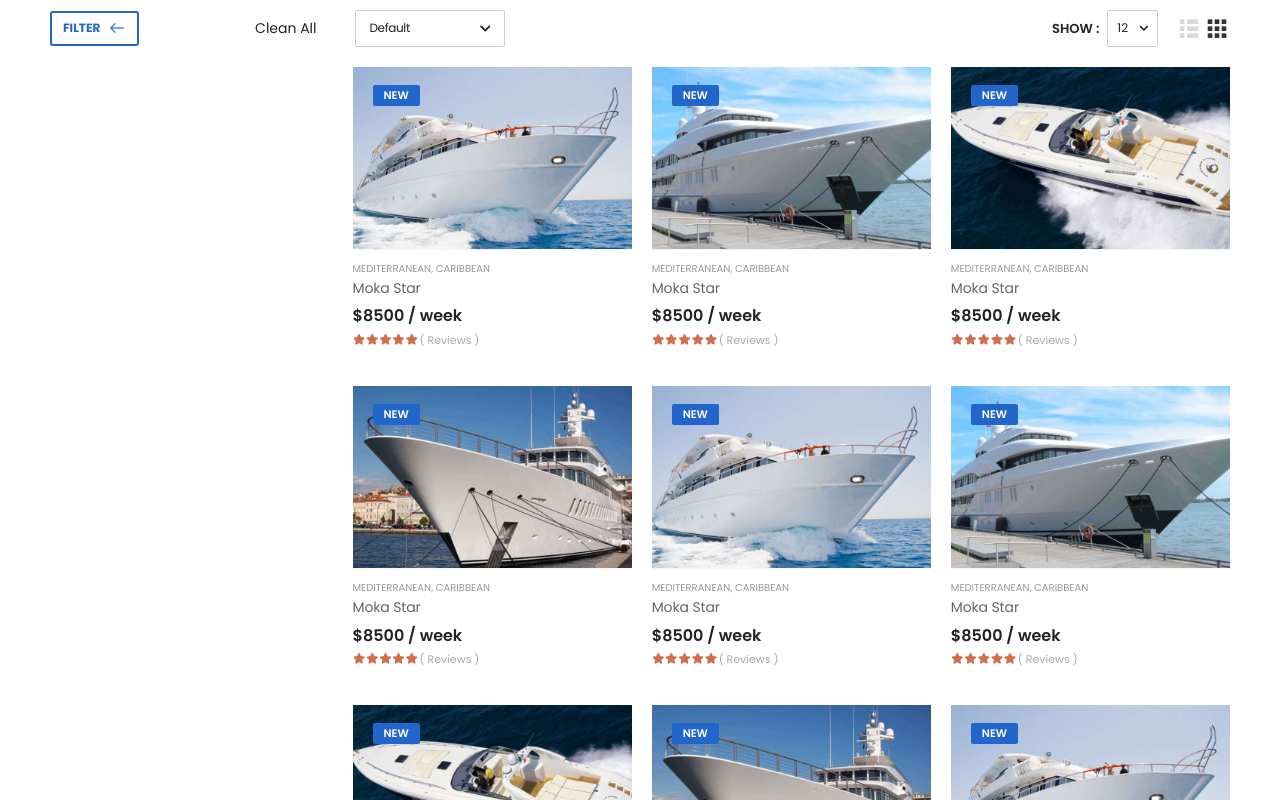
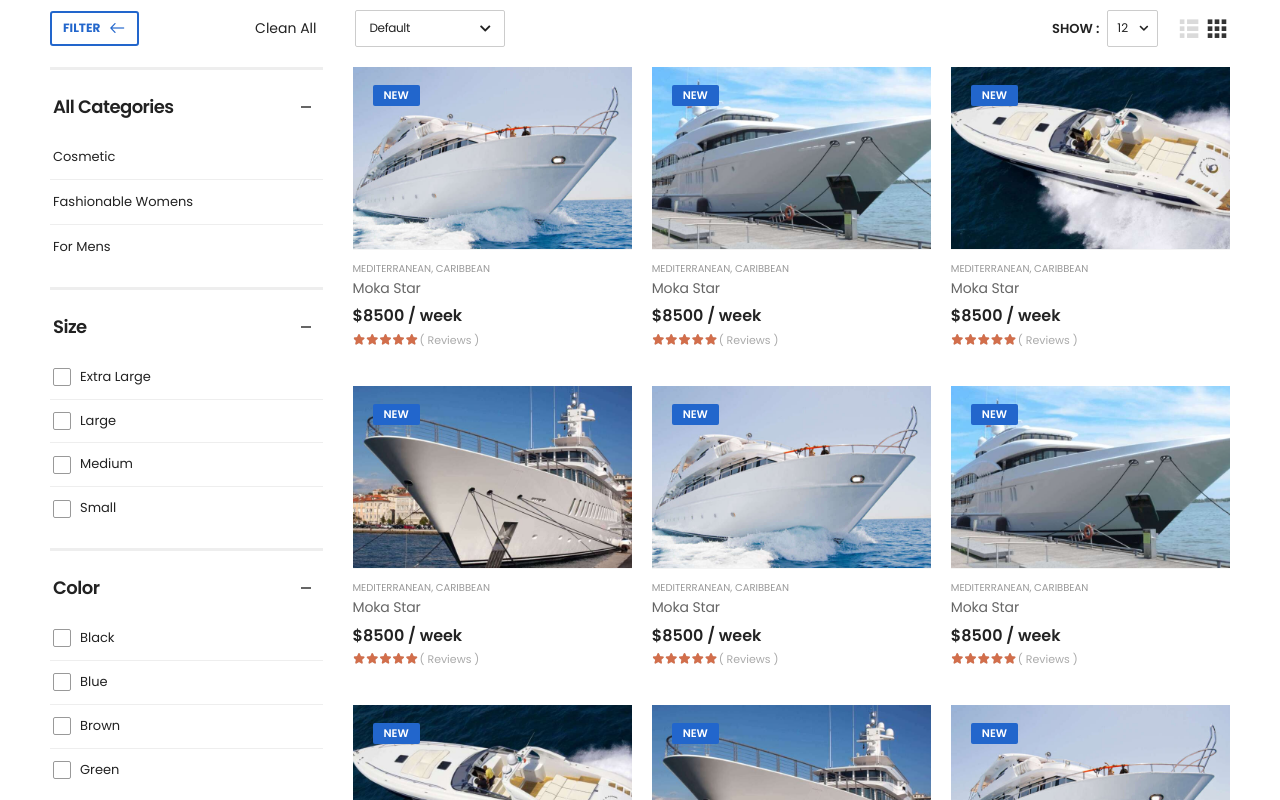
Before and after one commit to d-themesdevelopment/milionaire-business, a Next.js app: page /shop in a window 1280 px wide. Shown: the part 600-1400 px from the top of the page. Built offline with nearby package versions, Linux system fonts and the light colour scheme.

Commit message:
Fixing build issue

```diff
--- a/src/components/partials/shop/ShopSidebar.jsx
+++ b/src/components/partials/shop/ShopSidebar.jsx
@@ -4,7 +4,7 @@ import { useEffect, useState } from "react";
 import ALink from "@/components/features/CustomLink";
 // import Card from "@/components/features/accordion/Card";
 
-import SlideToggle from "react-slide-toggle";
+// import SlideToggle from "react-slide-toggle";
 
 import filterData from "@/utils/data/shop";
 import { scrollTopHandler } from "@/utils";
@@ -12,8 +12,7 @@ import { scrollTopHandler } from "@/utils";
 function SidebarFilterOne(props) {
   const { type = "left", isFeatured = false } = props;
 
-
-  const [ filterPrice, setPrice ] = useState( {min: 10, max: 700} );
+  const [filterPrice, setPrice] = useState({ min: 10, max: 700 });
 
   useEffect(() => {
     window.addEventListener("resize", hideSidebar);
@@ -130,6 +129,100 @@ function SidebarFilterOne(props) {
                 </li>
               </ul>
             </Card> */}
+            <div class="widget widget-collapsible">
+              <a
+                class="parse-content expanded"
+                href="/react/riode/demo-1/shop/#"
+              >
+                <h3 class="widget-title">
+                  All Categories
+                  <span class="toggle-btn p-0 parse-content"></span>
+                </h3>
+              </a>
+              <div class="overflow-hidden" style={{ overflow: "hidden" }}>
+                <ul class="widget-body filter-items search-ul">
+                  <li class="">
+                    <a href="/react/riode/demo-1/shop/?category=cosmetic&amp;grid=&amp;type=">
+                      Cosmetic
+                    </a>
+                  </li>
+                  <li class="">
+                    <a href="/react/riode/demo-1/shop/?category=fashionable-women-s&amp;grid=&amp;type=">
+                      Fashionable Womens
+                    </a>
+                  </li>
+                  <li class="">
+                    <a href="/react/riode/demo-1/shop/?category=for-men-s&amp;grid=&amp;type=">
+                      For Mens
+                    </a>
+                  </li>
+                </ul>
+              </div>
+            </div>
+          </div>
+
+          <div class="widget widget-collapsible">
+            <a class="parse-content expanded" href="/react/riode/demo-1/shop/#">
+              <h3 class="widget-title">
+                Size<span class="toggle-btn p-0 parse-content"></span>
+              </h3>
+            </a>
+            <div class="overflow-hidden" style={{ overflow: "hidden" }}>
+              <ul class="widget-body filter-items">
+                <li class="">
+                  <a href="/react/riode/demo-1/shop/?page=1&amp;sizes=xl&amp;type=">
+                    Extra Large
+                  </a>
+                </li>
+                <li class="">
+                  <a href="/react/riode/demo-1/shop/?page=1&amp;sizes=l&amp;type=">
+                    Large
+                  </a>
+                </li>
+                <li class="">
+                  <a href="/react/riode/demo-1/shop/?page=1&amp;sizes=m&amp;type=">
+                    Medium
+                  </a>
+                </li>
+                <li class="">
+                  <a href="/react/riode/demo-1/shop/?page=1&amp;sizes=s&amp;type=">
+                    Small
+                  </a>
+                </li>
+              </ul>
+            </div>
+          </div>
+
+          <div class="widget widget-collapsible">
+            <a class="parse-content expanded" href="/react/riode/demo-1/shop/#">
+              <h3 class="widget-title">
+                Color<span class="toggle-btn p-0 parse-content"></span>
+              </h3>
+            </a>
+            <div class="overflow-hidden" style={{ overflow: "hidden" }}>
+              <ul class="widget-body filter-items">
+                <li class="">
+                  <a href="/react/riode/demo-1/shop/?page=1&amp;colors=black&amp;type=">
+                    Black
+                  </a>
+                </li>
+                <li class="">
+                  <a href="/react/riode/demo-1/shop/?page=1&amp;colors=blue&amp;type=">
+                    Blue
+                  </a>
+                </li>
+                <li class="">
+                  <a href="/react/riode/demo-1/shop/?page=1&amp;colors=brown&amp;type=">
+                    Brown
+                  </a>
+                </li>
+                <li class="">
+                  <a href="/react/riode/demo-1/shop/?page=1&amp;colors=green&amp;type=">
+                    Green
+                  </a>
+                </li>
+              </ul>
+            </div>
           </div>
 
           {/* <div className="widget widget-collapsible">
```
Also changed, not shown: src/pages/booking/index.jsx (+36 -86 lines).
